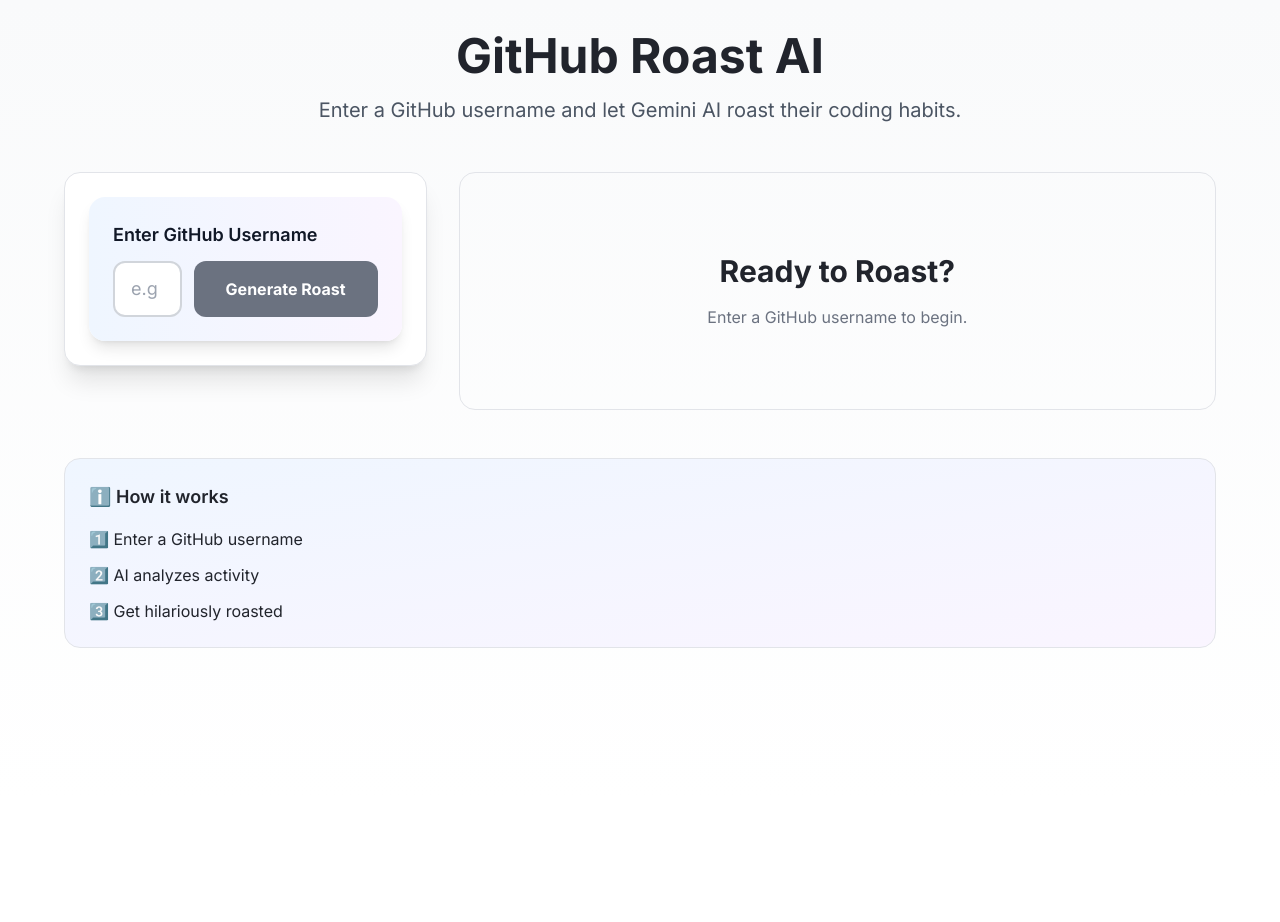
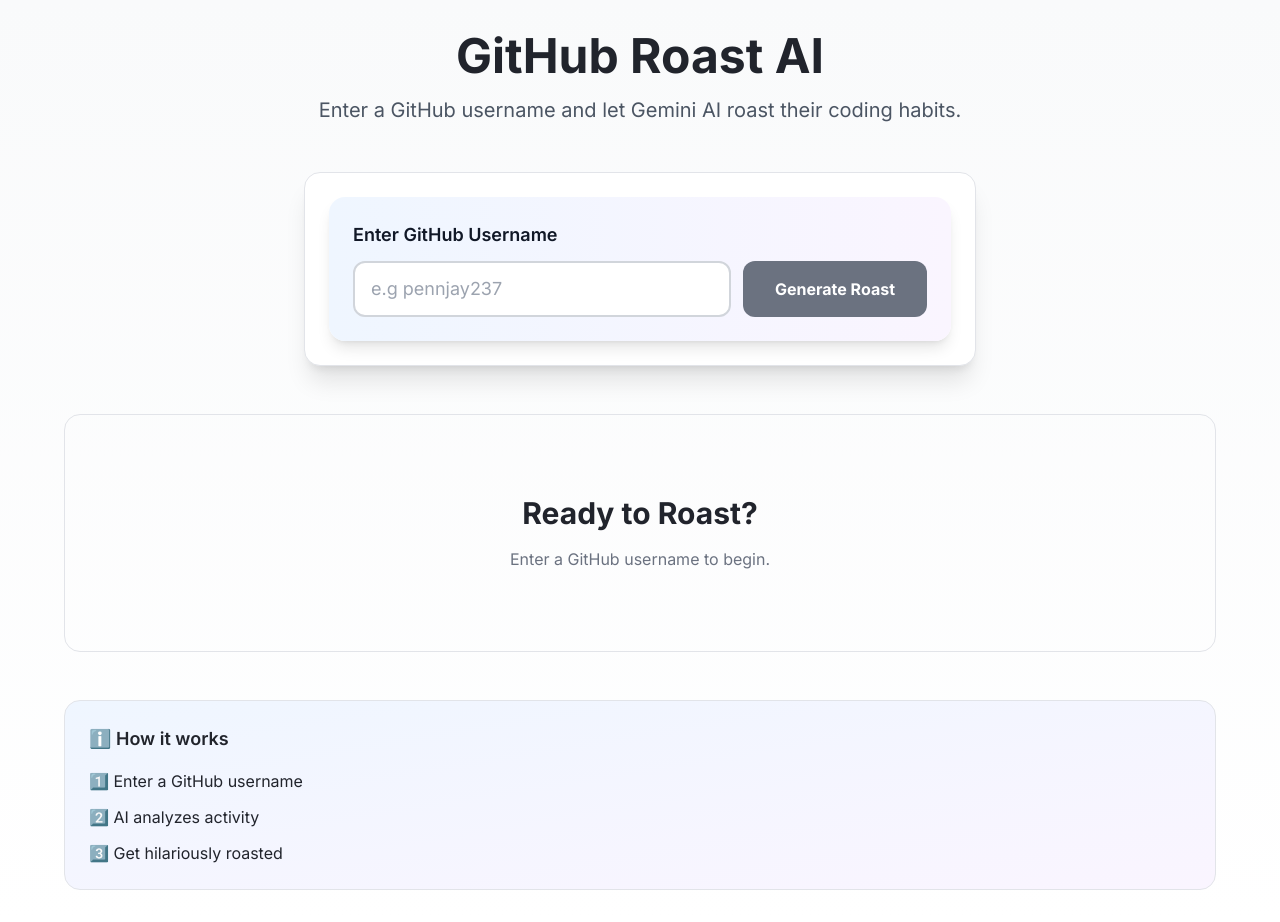
Before and after one commit to pennjay237/github-roaster-FE, a Next.js app: page / in a window 1280 px wide. Before the commit the page ends 800 px from the top, so only its background shows below. Built offline with nearby package versions, Linux system fonts and the light colour scheme.

Commit message:
component modification on page.tsx

```diff
--- a/app/page.tsx
+++ b/app/page.tsx
@@ -42,11 +42,9 @@
           </p>
         </section>
 
-        <div className="grid grid-cols-1 lg:grid-cols-3 gap-8 max-w-6xl mx-auto">
-
-          {/* Left Column (ONLY shown before roast exists) */}
+        {/* Username Form — VERTICAL under hero */}
         {!roastData && (
-            <div className="lg:col-span-1">
+          <div className="max-w-2xl mx-auto mb-12">
             <div className="bg-white dark:bg-gray-800 rounded-2xl shadow-xl p-6 border">
               <UsernameForm
                 onRoastGenerated={handleRoastGenerated}
@@ -57,11 +55,10 @@
           </div>
         )}
 
-          {/* Right Column */}
-          <div className={`${roastData ? 'lg:col-span-3' : 'lg:col-span-2'} space-y-6`}>
+        {/* Results Area */}
+        <div className="max-w-6xl mx-auto space-y-6">
 
           {!roastData ? (
-              /* Empty State */
             <div className="text-center py-20 border rounded-2xl">
               <h3 className="text-3xl font-bold mb-4">Ready to Roast?</h3>
               <p className="text-gray-500">
@@ -101,8 +98,8 @@
                 </div>
               </div>
 
-                {/*  Username Form MOVED HERE */}
-                <div className="bg-gradient-to-br from-white to-white dark:from-gray-800 dark:to-gray-900 rounded-2xl p-8 border">
+              {/* Username Form after roast */}
+              <div className="bg-white dark:bg-gray-800 rounded-2xl p-8 border">
                 <UsernameForm
                   onRoastGenerated={handleRoastGenerated}
                   onLoadingChange={handleLoadingChange}
@@ -110,14 +107,11 @@
                 />
               </div>
 
-                {/* Roast Skeleton MOVED HERE */}
               {isLoading && <RoastSkeleton />}
 
-                {/* GitHub Stats (last) */}
               {!isLoading && roastData.data?.createdAt && (
                 <div className="bg-white dark:bg-gray-800 rounded-2xl p-6 border">
-                    <h4 className="text-lg font-semibold mb-4 flex items-center gap-2">
-                      <span className="text-blue-500"></span>
+                  <h4 className="text-lg font-semibold mb-4">
                     GitHub Engagement Analytics
                   </h4>
 
@@ -141,7 +135,6 @@
             </>
           )}
         </div>
-        </div>
 
         {/* Info Card */}
         <div className="max-w-6xl mx-auto mt-12">
```
Lines whose indentation alone changed are shown as unchanged.
